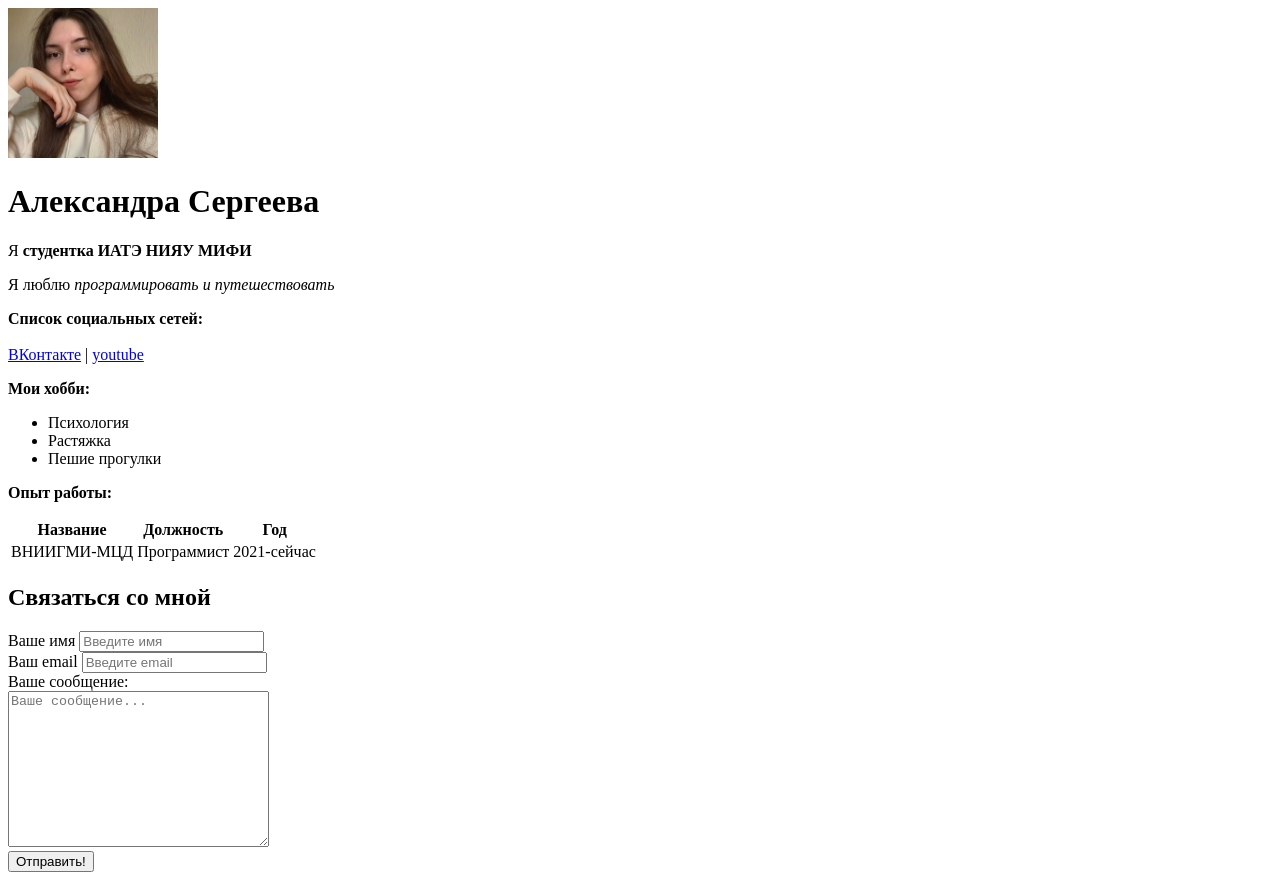
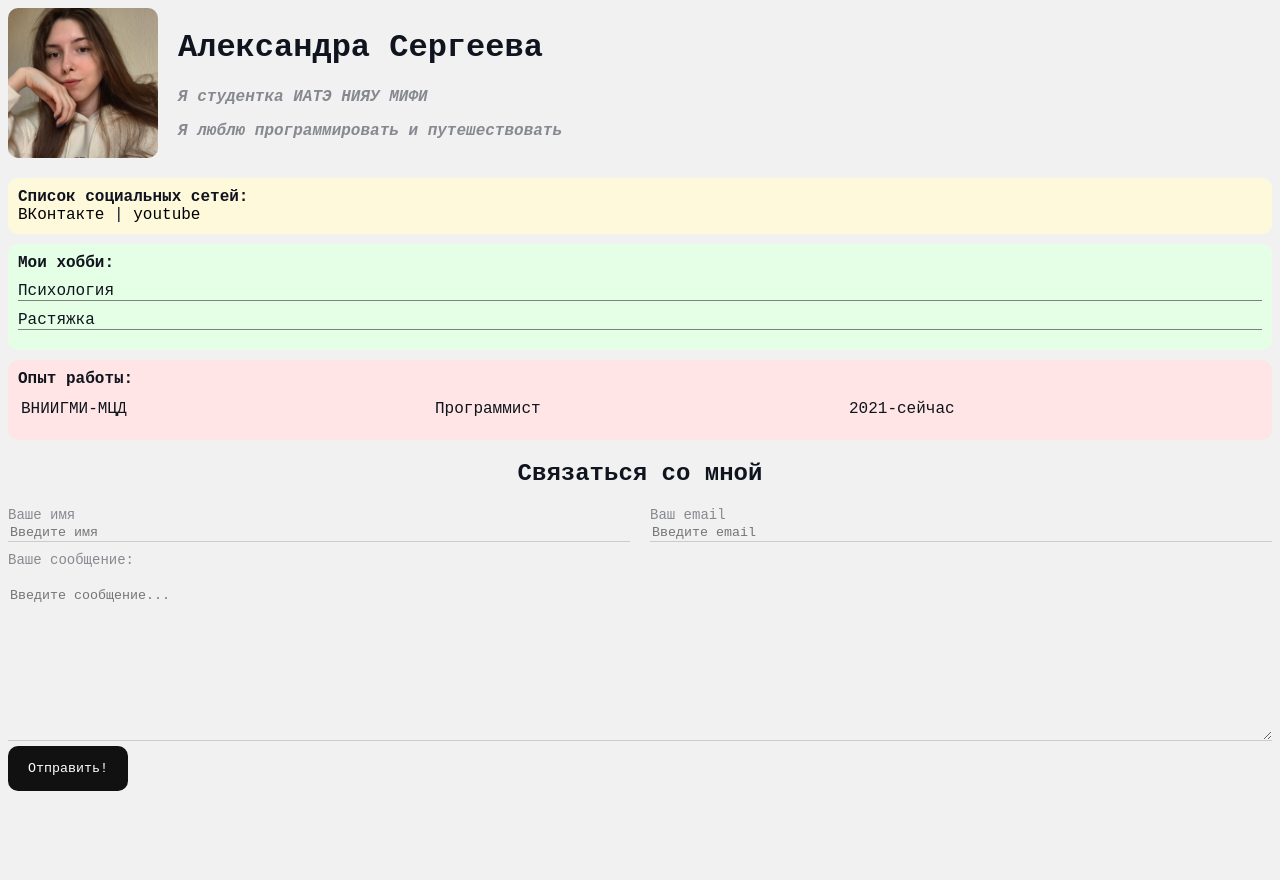
Before and after one commit to SashaSergeeva/resume, a plain HTML site: page index.html in a window 1280 px wide. After the commit the page ends 800 px from the top, so only its background shows below. Drawn offline with Linux system fonts and the light colour scheme.

Commit message:
add styles

```diff
--- a/index.html
+++ b/index.html
@@ -5,41 +5,45 @@
     <meta name="viewport" content="width=device-width, initial-scale=1.0">
     <meta name="keywords" content="резюме, личная информация, образование, опыт работы, навыки">
     <meta name="discription" content="Сайт-резюме">
+    <link rel="stylesheet" href="resume.css">
     <title>Resume</title>
 </head>
 <body>
-    <img src="avatar.jpeg" width="150" alt="this is my photo">
+    <div class="info">
 
+        <img src="my_photo.jpg" width="150" alt="this is my photo" class="img">
+
+        <div class="info-text">
             <h1>Александра Сергеева</h1>
-
             <p>Я <strong>студентка ИАТЭ НИЯУ МИФИ</strong></p>
             <p>Я люблю <em>программировать и путешествовать</em></p>
+        </div>
+    </div>
 
-    <p>
+    <div class="card bg-yellow">
         <strong>Список социальных сетей:</strong>
-        <br><br>
+        <br>
         <a href="https://vk.com/lzsjha" target="_blank">ВКонтакте</a> | <a href="https://www.youtube.com" target="_blank">youtube</a>
-    </p>
+    </div>
 
-    <p>
+    <div class="card bg-green">
         <strong>Мои хобби:</strong>
-        <ul>
+        <ul class="list">
             <li>Психология</li>
             <li>Растяжка</li>
-            <li>Пешие прогулки</li>
         </ul>
-    </p>
+    </div>
 
-    <p>
+    <div class="card bg-red">
         <strong>Опыт работы:</strong>
-        <table>
-            <thead>
+        <table class="table">
+            <!-- <thead>
                 <tr>
                     <th>Название</th>
                     <th>Должность</th>
                     <th>Год</th>
                 </tr>
-            </thead>
+            </thead> -->
             <tbody>
                 <tr>
                     <td>ВНИИГМИ-МЦД</td>
@@ -49,27 +53,33 @@
                 </tr>
             </tbody>
         </table>
-    </p>
+    </div>
 
-    <form>
+    <div>
+        <form class="form">
             <h2>Связаться со мной</h2>
-        <div>
+
+            <div class="form-row">
+                <div class="form-gr">
                     <label for="name">Ваше имя</label>
                     <input type="text" id="name" placeholder="Введите имя">
                 </div>
 
-        <div>
+                <div class="form-gr">
                     <label for="email">Ваш email</label>
                     <input type="email" id="email" placeholder="Введите email">
                 </div>
+            </div>
 
-        <div>
+            <div class="form-gr">
                 <label for="massage">Вашe сообщение:</label>
                 <br>
-            <textarea id="massage" cols="30" rows="10" placeholder="Вашe сообщение..."></textarea>
+                <textarea id="massage" cols="30" rows="10" placeholder="Введите сообщение..."></textarea>
             </div>
 
-        <button type="submit">Отправить!</button>
+            <button type="submit" class="btn">Отправить!</button>
         </form>
+    </div>
+
 </body>
 </html>
--- /dev/null
+++ b/resume.css
@@ -0,0 +1,152 @@
+body {
+    font-family: 'Courier New', Courier, monospace;
+    font-size: 16px;
+    font-weight: normal;
+    background: #f1f1f1;
+    color: #0f141e;
+}
+
+.img {
+    border-radius: 10px;
+}
+
+.info {
+    display: flex;
+    margin-bottom: 20px;
+}
+
+.info-text {
+    margin-left: 20px;
+}
+
+.info-text p {
+    font-style: italic;
+    font-weight: bold;
+    color: #86898f;
+
+}
+
+@media (max-width: 560px){
+    .info {
+        display: block;
+        text-align: center;
+    }
+}
+
+.card {
+    border-radius: 10px;
+    padding: 10px;
+    margin: 10px 0px;
+}
+
+.bg-yellow {
+    background: #fff9dc;
+}
+
+.bg-red {
+    background: #ffe5e5;
+}
+
+.bg-green {
+    background: #e5ffe7;
+}
+
+.list {
+    margin: 0;
+    padding: 0;
+    list-style: none;
+    padding-top: 10px;
+}
+
+.list li {
+    margin-bottom: 10px;
+    border-bottom: 1px solid gray;
+}
+
+.table {
+    width: 100%;
+}
+
+.table td {
+    text-align: left;
+    padding-top: 10px;
+    padding-bottom: 10px;
+}
+
+a {
+    color: #000;
+    text-decoration: none;
+}
+
+a:hover {
+    text-decoration: underline;
+}
+
+a:active {
+    color: blue;
+}
+
+.btn {
+    background: #111;
+    padding: 15px 20px;
+    color: #fff;
+    border: none;
+    border-radius: 10px;
+    font-family: inherit;
+    cursor: pointer;
+}
+
+.btn:hover {
+    opacity: 0.8;
+}
+
+.form h2 {
+    text-align: center;
+
+}
+
+.form-gr label {
+    display: block;
+    font-size: 14px;
+    color:#86898f;
+}
+
+.form-row {
+    margin-bottom: 10px;
+    display: flex;
+}
+
+.form-row .form-gr{
+    /* display: inline-block; */
+    margin-right: 20px;
+    width: 50%;
+}
+
+@media (max-width: 560px){
+    .form-row {
+        display: block;
+    }
+    .form-row .form-gr {
+        width: 100%;
+        margin-right: 0;
+        margin-bottom: 10px;
+    }
+}
+
+.form-gr input,
+.form-gr textarea {
+    width: 100%;
+    box-sizing: border-box;
+    border: none;
+    background: transparent;
+    border-bottom: 1px solid #ccc;
+    color: #000;
+    outline: none;
+    font-family: inherit;
+}
+
+
+
+.form-row .form-gr:last-child {
+    margin-right: 0;
+}
```
Also changed, not shown: my_photo.jpg (added). Lines whose indentation alone changed are shown as unchanged.
